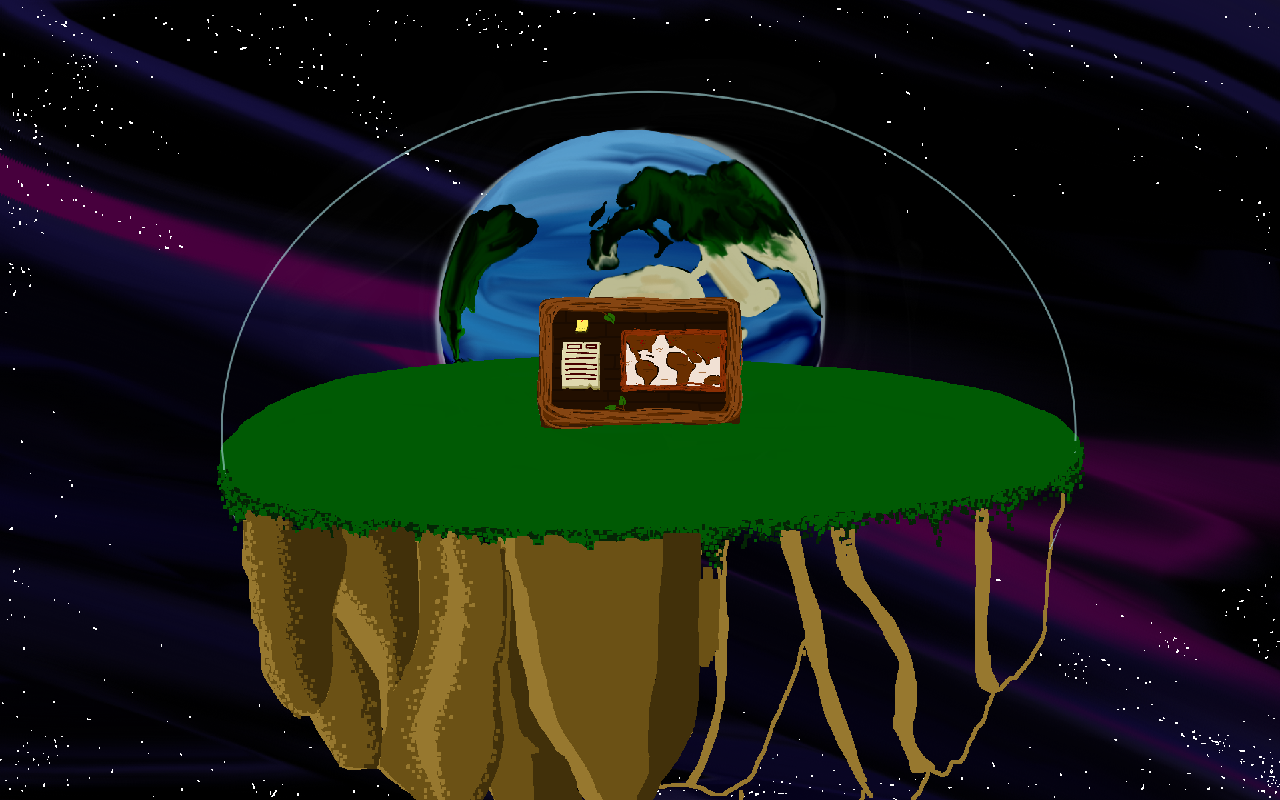
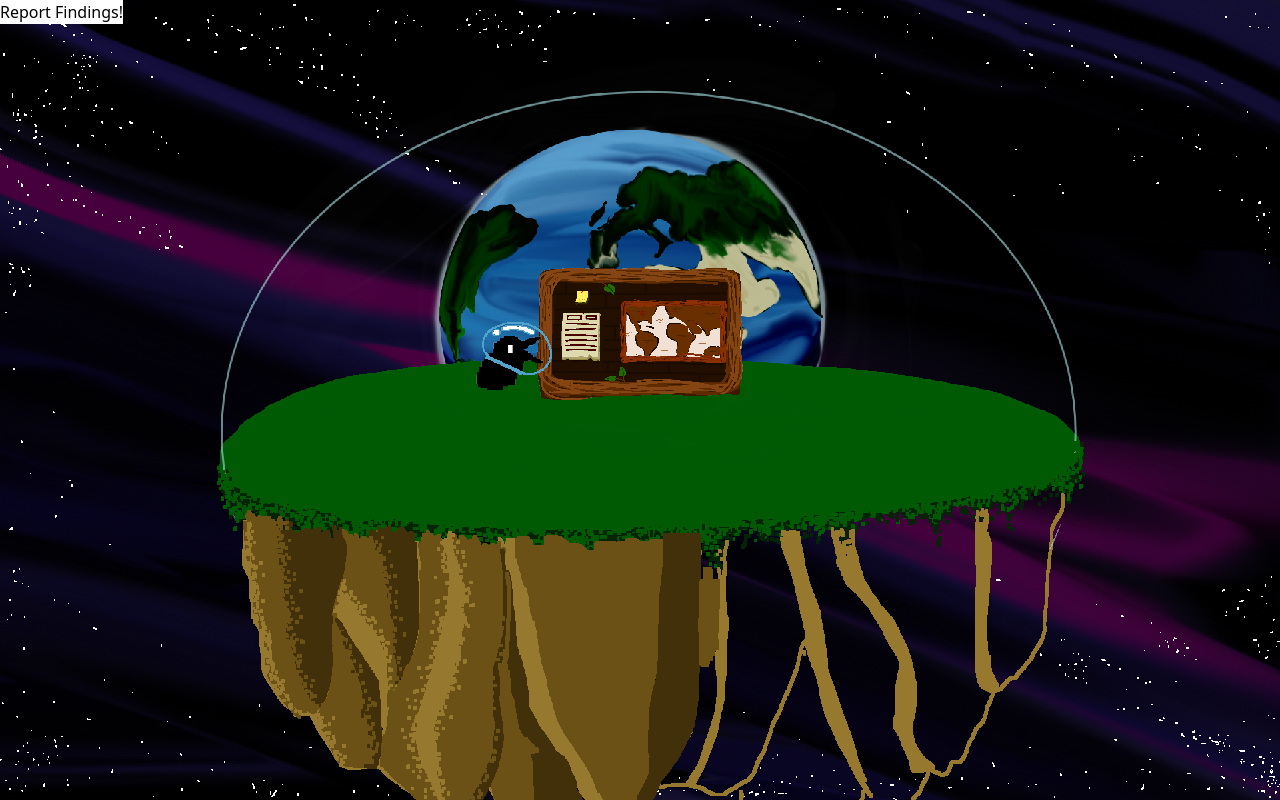
Before and after one commit to Katie-N/HackKU2024, a Vue app: page / in a window 1280 px wide. Built offline with nearby package versions, Linux system fonts and the light colour scheme.

Commit message:
Added randomized duck patterns (including blanks spaces and flipping the ducks randomly

```diff
--- a/src/components/BulletinBoard.vue
+++ b/src/components/BulletinBoard.vue
@@ -1,5 +1,5 @@
 <template>
-  <div class="absolute left-0 right-0 top-0 bottom-0 w-52 h-52 pb-12 m-auto">
+  <div class="absolute left-0 right-0 top-1/3 w-52 m-auto">
     <img src="../assets/images/Bulletin Board.png">
   </div>
 </template>
--- /dev/null
+++ b/src/components/Details.vue
@@ -0,0 +1,14 @@
+<template>
+  <div class="flex-1">
+    <img v-for="observation in observations" :src="this.observation.src">
+  </div>
+</template>
+<script>
+export default {
+data() {
+    return {
+    }
+  },
+  props: ['observations'],
+}
+</script>
--- a/src/components/HomeView.vue
+++ b/src/components/HomeView.vue
@@ -1,9 +1,11 @@
 <template>
-<button @click="syncINat">Report Findings!</button>
+  <button @click="syncINat" class="absolute z-30 bg-white">Report Findings!</button>
   <img src="../assets/images/Hub World.png" class="w-screen h-screen absolute top-0 left-0 z-0">
-  <BulletinBoard @click="showBulletin = true" />
-  <BulletinBoardLarge v-if="showBulletin" @closeBulletinBoard="showBulletin = false" />
-
+  <img src="../assets/images/CrowCaw.png" class="absolute left-37/100 top-80 w-20 z-10" >
+  <BulletinBoard @click="showBulletin = true" class="cursor-pointer" />
+  <BulletinBoardLarge v-if="showBulletin" @closeBulletinBoard="showBulletin = false" class="z-20"/>
+  <Plot class="w-56 h-24 bg-transparent absolute left-1/5 top-80" :observations="this.observations.slice(0,2).concat('').concat(this.observations.slice(2,4)).concat('').concat(this.observations.slice(4,6))" />
+  <Plot class="w-56 h-24 bg-transparent absolute right-1/5 top-80" :observations="this.observations.slice(9)" />
 
   <p v-for="obs in observations" class="font-pixel bg-yellow-200">{{obs.species_guess}}</p>
 </template>
@@ -11,10 +13,12 @@
 <script>
 import BulletinBoard from './BulletinBoard.vue';
 import BulletinBoardLarge from './BulletinBoardLarge.vue';
+import Plot from './Plot.vue';
 export default {
   components: {
     BulletinBoard,
     BulletinBoardLarge,
+    Plot,
   },
   data() {
     return {
--- /dev/null
+++ b/src/components/Plot.vue
@@ -0,0 +1,18 @@
+<template>
+  <div class="flex basis-1/3 flex-wrap justify-center">
+    <div v-for="observation in observations">
+      <img v-if="observation.id" src="../assets/images/Duck.png" class="w-12 h-12" :class="(observation.id % 2 == 0)?'-scale-x-100':''">
+      <div v-else class="w-12 h-12"></div>
+    </div>
+  </div>
+</template>
+<script>
+export default {
+data() {
+    return {
+
+    }
+  },
+  props: ['observations'],
+}
+</script>
--- a/tailwind.config.js
+++ b/tailwind.config.js
@@ -11,6 +11,11 @@ module.exports = {
       fontFamily: {
         pixel: ["Pixelify Sans", "sans-serif"],
       },
+      spacing: {
+        '1/5': '20%',
+        '5/12': '41.667%',
+        '37/100': '37%',
+      },
     },
   },
   plugins: [],
```
Also changed, not shown: src/assets/images/Duck.png (added).
